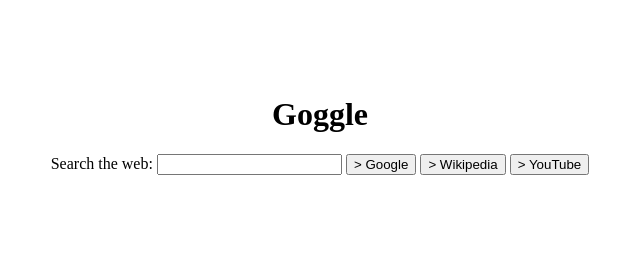
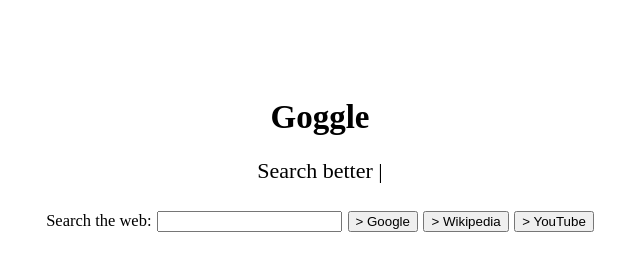
Before and after one commit to juliabulia245/goggle, a plain HTML site: page index.html in a window 1280 px wide. Shown: the whole page, without its empty margins (320-960 px from the left). Drawn offline with Linux system fonts and the light colour scheme.

Commit message:
update style

```diff
--- a/index.html
+++ b/index.html
@@ -9,12 +9,19 @@
   </head>
   <body>
     <h1>Goggle</h1>
+    <p>Search better |</p>
     <label for="searchInput">Search the web:</label>
     <input type="search" id="searchInput" name="q" aria-label="Search the web">
     <a id="google" href="https://www.google.com/"><button>> Google</button></a>
     <a id="wikipedia" href="https://en.wikipedia.org/wiki/Main_Page"><button>> Wikipedia</button></a>
     <!--<a id="wikipediaAPI" href="https://en.wikipedia.org/wiki/Main_Page"><button>> Wikipedia (API)</button></a>-->
     <a id="youtube" href="https://www.youtube.com/"><button>> YouTube</button></a>
+    <br />
+    <br />
+    <br />
+
+    <!-- <p class="tiny">Goggle helps you search more efficiently and effectively by providing direct links to search the web's most popular resources.</p> -->
+    <!-- <p class="tiny">Someday, you'll be able to configure which sites to search. You'll also have more control over how your results are displayed.</p> -->
 
     <script>
       searchInput.addEventListener('keyup', function() {
--- a/style.css
+++ b/style.css
@@ -1,8 +1,18 @@
 html {
   text-align: center;
   margin: auto;
+  font-size: 22px;
 }
 
 h1 {
+  font-size: 1.5em;
   margin-top: 3em;
 }
+
+label {
+  font-size: .75em;
+}
+
+.tiny {
+  font-size: .75em;
+}
```
